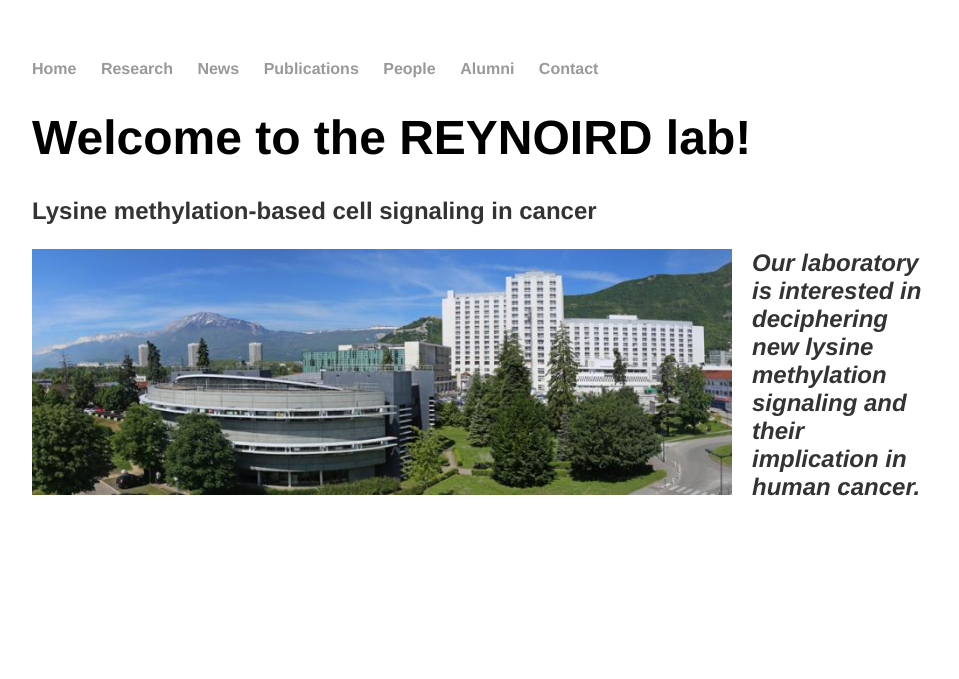
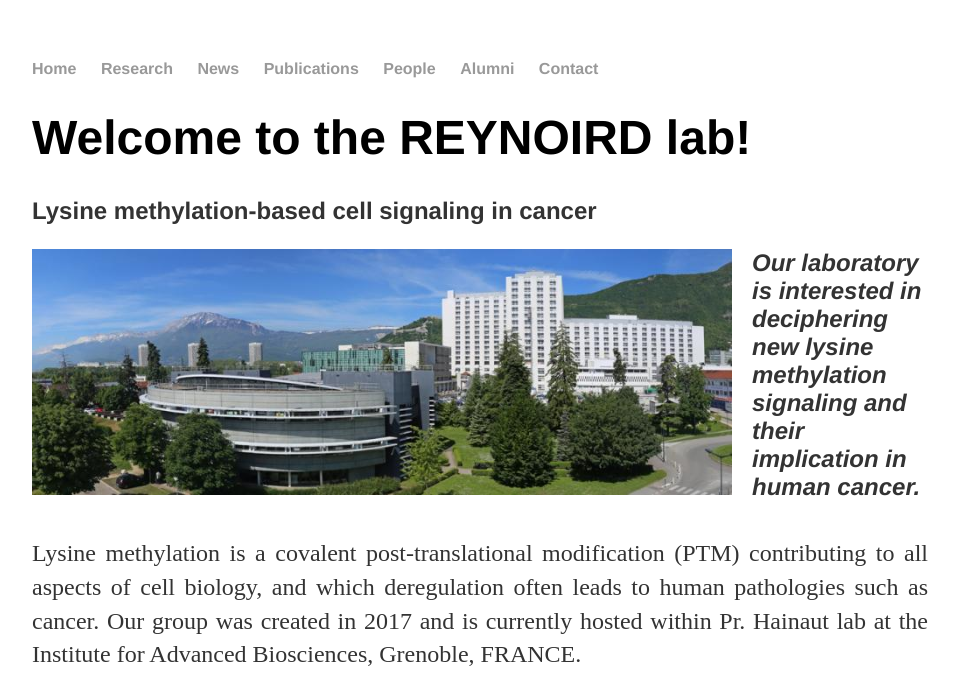
Before and after one commit to Reynoird-Lab/Reynoird-lab.github.io, a Jekyll site: the page built from index.html, in a window 1280 px wide. Shown: the top 679 px of the page, without its empty margins (160-1119 px from the left). Built offline with Jekyll 4.4.1, drawn with Linux system fonts in a browser that asks for light colours; Markdown is read by kramdown in place of the engine named in the settings; grey boxes are pictures that could not be loaded.

Commit message:
Update index.html

```diff
--- a/index.html
+++ b/index.html
@@ -11,7 +11,8 @@ title: REYNOIRD Lab
 
 
 <div><img src="Images/IAB.jpg" title="Reynoird lab IAB" align="left" width="700" style="margin: 0px 20px 0px 0px;"/><p align="bottom" align="justify"><i><h2>Our laboratory is interested in deciphering new lysine methylation signaling and their implication in human cancer.</p></i></h2>
-</div>
+</div><div><p align="justify">Lysine methylation is a covalent post-translational modification (PTM) contributing to all aspects of cell biology, and which deregulation often leads to human pathologies such as cancer.
+	Our group was created in 2017 and is currently hosted within Pr. Hainaut lab at the Institute for Advanced Biosciences, Grenoble, FRANCE. <br>
 <br>
 <br>
 <br>
@@ -21,8 +22,6 @@ title: REYNOIRD Lab
 <br>
 <br>
 <br>
-
-<div><img src="Images/grenoblearea.jpg" title="Grenoble area" align="left" width="700" style="margin: 0px 20px 0px 0px;"/> </div> <div><p align="justify">Lysine methylation is a covalent post-translational modification (PTM) contributing to all aspects of cell biology, and which deregulation often leads to human pathologies such as cancer.
-	Our group was created in 2017 and is currently hosted within Pr. Hainaut lab at the Institute for Advanced Biosciences, Grenoble, FRANCE. <br>
+<div><img src="Images/grenoblearea.jpg" title="Grenoble area" align="left" width="700" style="margin: 0px 20px 0px 0px;"/> </div>
 <br><i>We would be extremely happy to welcome you in our laboratory for a student internship. We are also looking for a PhD student or a postdoctoral researcher: please provide your CV and a motivation letter describing your research interests. Feel free to contact us for any inquiries! </i>
 	</p>
```
